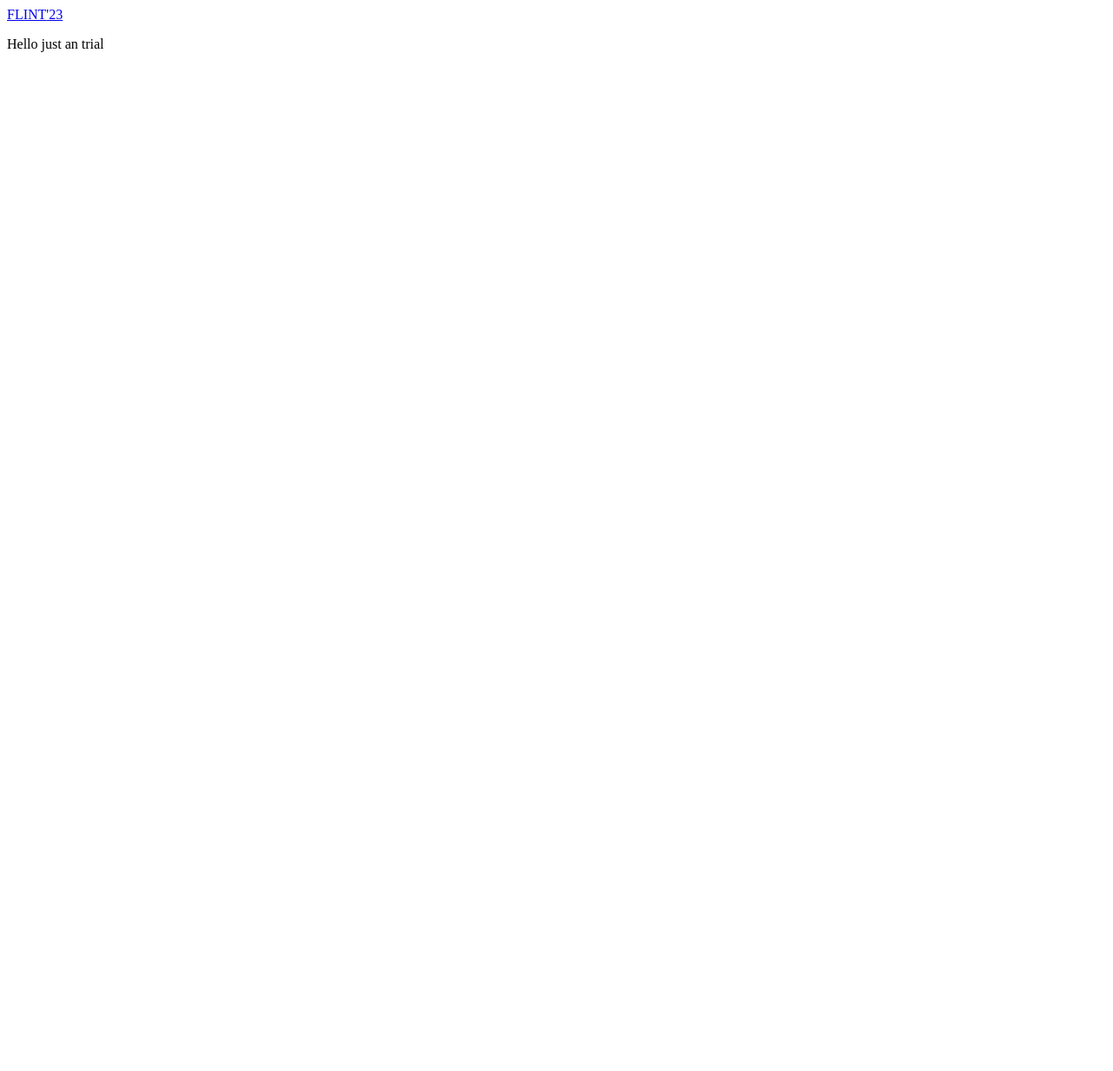
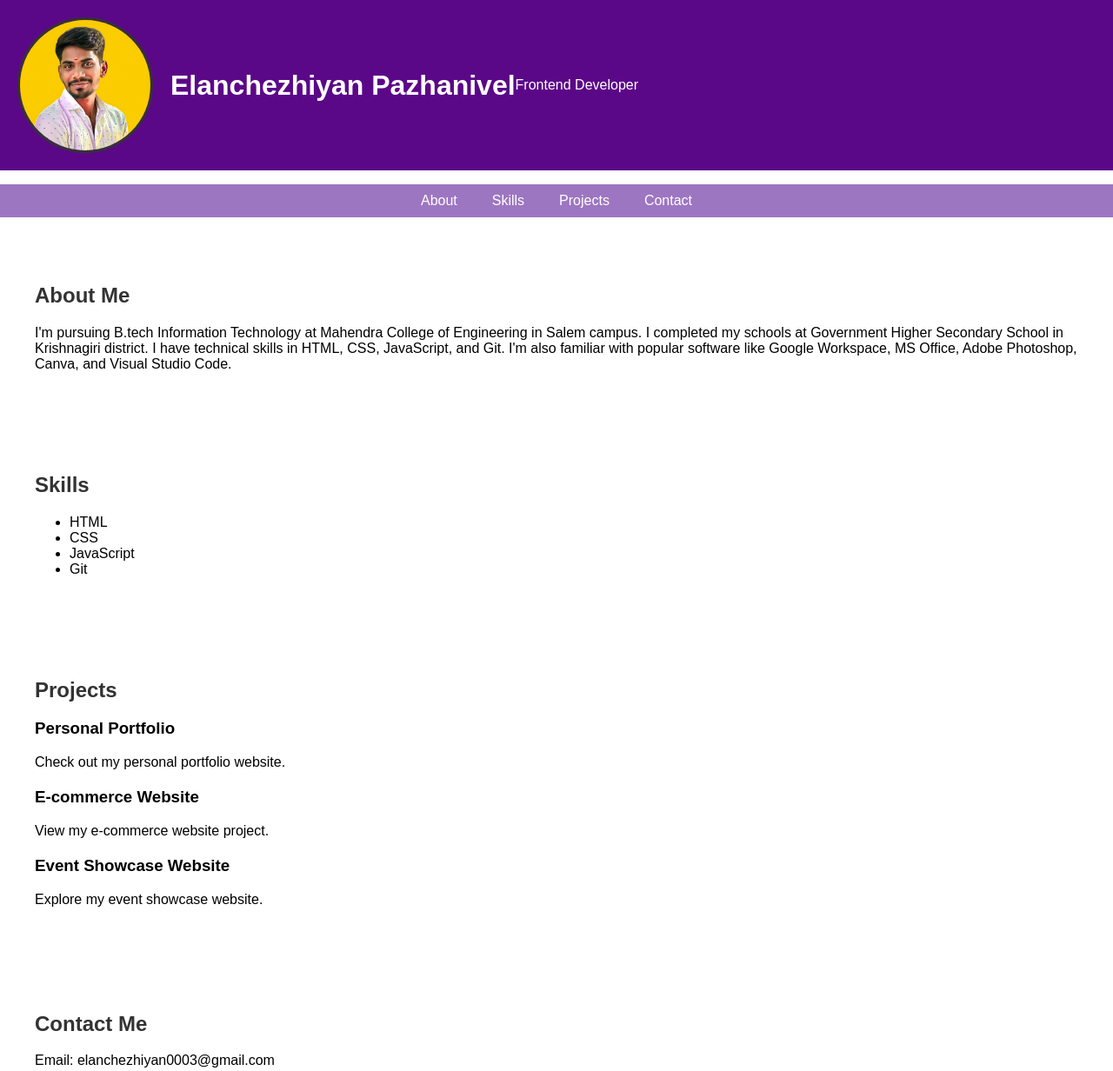
Before and after one commit to elanji/temp1, a plain HTML site: page index.html in a window 1280 px wide. Shown: the top 1232 px of the page at 87% size. Before the commit the page ends 800 px from the top, so only its background shows below. Drawn offline with Linux system fonts and the light colour scheme.

Commit message:
I have make some changes

```diff
--- a/css/styles.css
+++ b/css/styles.css
@@ -0,0 +1,129 @@
+/* styles.css */
+
+body {
+    font-family: Arial, sans-serif;
+    margin: 0;
+    padding: 0;
+}
+
+header {
+    background-color: #333;
+    color: #fff;
+    text-align: center;
+    padding: 20px;
+}
+
+nav ul {
+    list-style: none;
+    display: flex;
+    justify-content: center;
+    background-color: #9D76C1;
+    padding: 10px;
+}
+
+nav ul li {
+    margin: 0 20px;
+}
+
+nav ul li a {
+    text-decoration: none;
+    color: #fff;
+}
+
+section {
+    padding: 40px;
+}
+
+section h2 {
+    color: #333;
+}
+
+.project {
+    margin-bottom: 20px;
+}
+
+footer {
+    background-color: #333;
+    color: #fff;
+    text-align: center;
+    padding: 10px;
+}
+
+/* Add this to your existing styles.css or in a separate CSS file */
+
+/* Style for the profile photo */
+header img {
+    width: 150px; /* Adjust the size as needed */
+    height: 150px; /* Adjust the size as needed */
+    border-radius: 50%; /* Makes the image round */
+    border: 3px solid #333; /* Add a border around the image */
+    transition: transform 0.3s ease-in-out; /* Add a smooth transition effect */
+}
+
+/* Hover effect for the profile photo */
+header img:hover {
+    transform: scale(1.1); /* Scale the image to 110% on hover */
+}
+
+/* Add this to your existing styles.css or in a separate CSS file */
+
+/* Hover effect for navigation links */
+nav a:hover {
+    color: #ff6600; /* Change the text color on hover */
+    background-color: #333; /* Change the background color on hover */
+    border-radius: 5px; /* Add rounded corners on hover */
+    transition: color 0.3s, background-color 0.3s, border-radius 0.3s; /* Add smooth transition effect */
+}
+
+/* Add this to your existing styles.css or in a separate CSS file */
+
+
+/* Change cursor style for the entire website */
+body {
+    cursor: default; /* You can replace 'pointer' with the cursor style you prefer */
+    cursor: url('/images/cursor.png'), auto;
+}
+
+/* Add this CSS rule to your existing styles.css or in a separate CSS file */
+header {
+    background-color: #5B0888; /* Change to the desired background color */
+    color: #fff; /* Change text color to contrast with the background */
+    text-align: center;
+    padding: 20px;
+}
+
+
+/* Add this CSS rule to your existing styles.css or in a separate CSS file */
+header {
+    display: flex;
+    align-items: center;
+     /* Change to your desired header background color */
+    color: #fff; /* Change text color to contrast with the background */
+    text-align: center;
+    padding: 20px;
+}
+
+header img {
+    width: 150px; /* Adjust the size as needed */
+    height: 150px; /* Adjust the size as needed */
+    border-radius: 50%; /* Makes the image round */
+    border: 3px solid #333; /* Add a border around the image */
+    transition: transform 0.3s ease-in-out; /* Add a smooth transition effect */
+    margin-right: 20px; /* Add margin to move the image to the left */
+}
+
+/* Add this CSS rule to your existing styles.css or in a separate CSS file */
+
+
+
+.header-content {
+    text-align: center;
+}
+
+.header-content h1 {
+    margin: 0;
+}
+
+.header-content p {
+    margin: 0;
+}
--- a/index.html
+++ b/index.html
@@ -2,52 +2,69 @@
 <html lang="en">
 <head>
     <meta charset="UTF-8">
-    <meta http-equiv="X-UA-Compatible" content="IE=edge">
     <meta name="viewport" content="width=device-width, initial-scale=1.0">
-    <title>Flint'23</title>
-    <link rel="stylesheet" href="https://cdnjs.cloudflare.com/ajax/libs/font-awesome/6.4.2/css/all.min.css">
-    <!--custom css link-->
-    <link rel="stylesheet" href="css/styles.css">
+    <title>Elanchezhiyan Pazhanivel - Frontend Developer</title>
+    <link rel="stylesheet" href="/css/styles.css">
 </head>
 <body>
-
-    <!--Header section starts-->
-    <header class="header">
-        <a href="#" class="logo"><span>FLINT</span>'23</a>
-        <nav class="navbar">
-
-        </nav>
-
+    <header>
+        <img src="/images/Profile.jpg" alt="Elanchezhiyan Pazhanivel">
+        <h1>Elanchezhiyan Pazhanivel</h1>
+        <p>Frontend Developer</p>
     </header>
 
-    <!--Header section ends-->
-    <p>Hello just an trial</p>
+    <nav>
+        <ul>
+            <li><a href="#about">About</a></li>
+            <li><a href="#skills">Skills</a></li>
+            <li><a href="#projects">Projects</a></li>
+            <li><a href="#contact">Contact</a></li>
+        </ul>
+    </nav>
 
+    <section id="about">
+        <h2>About Me</h2>
+        <p>
+            I'm pursuing B.tech Information Technology at Mahendra College of Engineering in Salem campus. I completed my schools at Government Higher Secondary School in Krishnagiri district. I have technical skills in HTML, CSS, JavaScript, and Git. I'm also familiar with popular software like Google Workspace, MS Office, Adobe Photoshop, Canva, and Visual Studio Code.
+        </p>
+    </section>
 
+    <section id="skills">
+        <h2>Skills</h2>
+        <ul>
+            <li>HTML</li>
+            <li>CSS</li>
+            <li>JavaScript</li>
+            <li>Git</li>
+        </ul>
+    </section>
 
+    <section id="projects">
+        <h2>Projects</h2>
+        <div class="project">
+            <h3>Personal Portfolio</h3>
+            <p>Check out my personal portfolio website.</p>
+        </div>
+        <div class="project">
+            <h3>E-commerce Website</h3>
+            <p>View my e-commerce website project.</p>
+        </div>
+        <div class="project">
+            <h3>Event Showcase Website</h3>
+            <p>Explore my event showcase website.</p>
+        </div>
+    </section>
 
+    <section id="contact">
+        <h2>Contact Me</h2>
+        <p>Email: elanchezhiyan0003@gmail.com</p>
+        <p>LinkedIn: <a href="https://www.linkedin.com/in/elanchezhiyan-developer/">LinkedIn Profile</a></p>
+    </section>
 
+    <footer>
+        <p>&copy; 2023 Elanchezhiyan Pazhanivel</p>
+    </footer>
 
-
-
-
-
-
-
-
-
-
-
-
-
-
-
-
-
-
-
-<!---Custom js file link   -->
-<script src="javascript/script.js"></script>
-
+    <script src="/javascript/script.js"></script>
 </body>
 </html>
--- a/javascript/script.js
+++ b/javascript/script.js
@@ -0,0 +1,12 @@
+// script.js
+
+// Smooth scrolling for navigation links
+document.querySelectorAll('nav a').forEach(anchor => {
+    anchor.addEventListener('click', function(e) {
+        e.preventDefault();
+
+        document.querySelector(this.getAttribute('href')).scrollIntoView({
+            behavior: 'smooth'
+        });
+    });
+});
```
Also changed, not shown: images/Profile.jpg (added), images/cursor.png (added).
